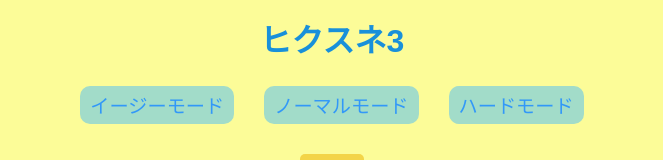
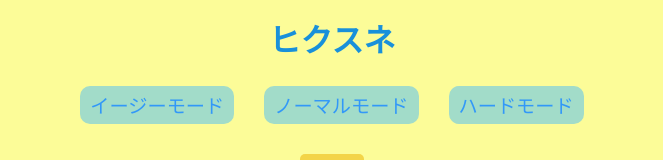
Before and after one commit to knz2021/HikuSune, a plain HTML site: page index.html in a window 1280 px wide. Shown: the top 160 px of the page, without its empty margins (308-971 px from the left). Drawn offline with Linux system fonts and the light colour scheme.

Commit message:
Update index.html

```diff
--- a/index.html
+++ b/index.html
@@ -3,7 +3,7 @@
 <head>
     <meta charset="UTF-8">
     <meta name="viewport" content="width=device-width, initial-scale=1.0, maximum-scale=1.0, user-scalable=no">
-    <title>ヒクスネ3</title>
+    <title>ヒクスネ</title>
     <style>
         * {
             margin: 0;
@@ -137,7 +137,7 @@
     </style>
 </head>
 <body>
-    <h1>ヒクスネ3</h1>
+    <h1>ヒクスネ</h1>
     <div id="difficulty-selection">
         <button onclick="selectDifficulty('easy')">イージーモード</button>
         <button onclick="selectDifficulty('normal')">ノーマルモード</button>
```
